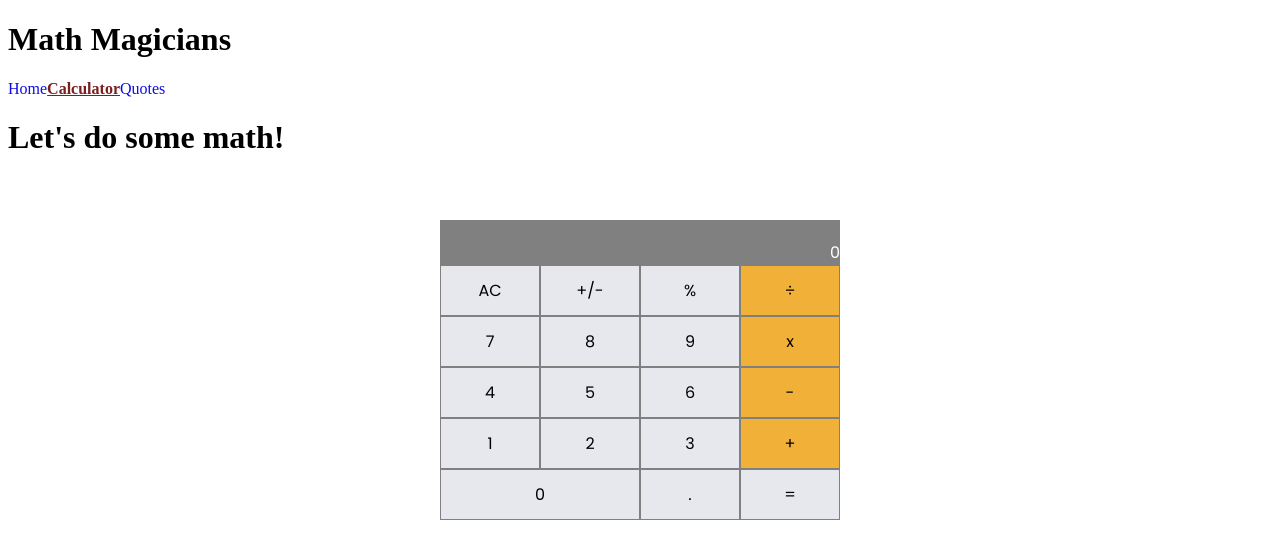
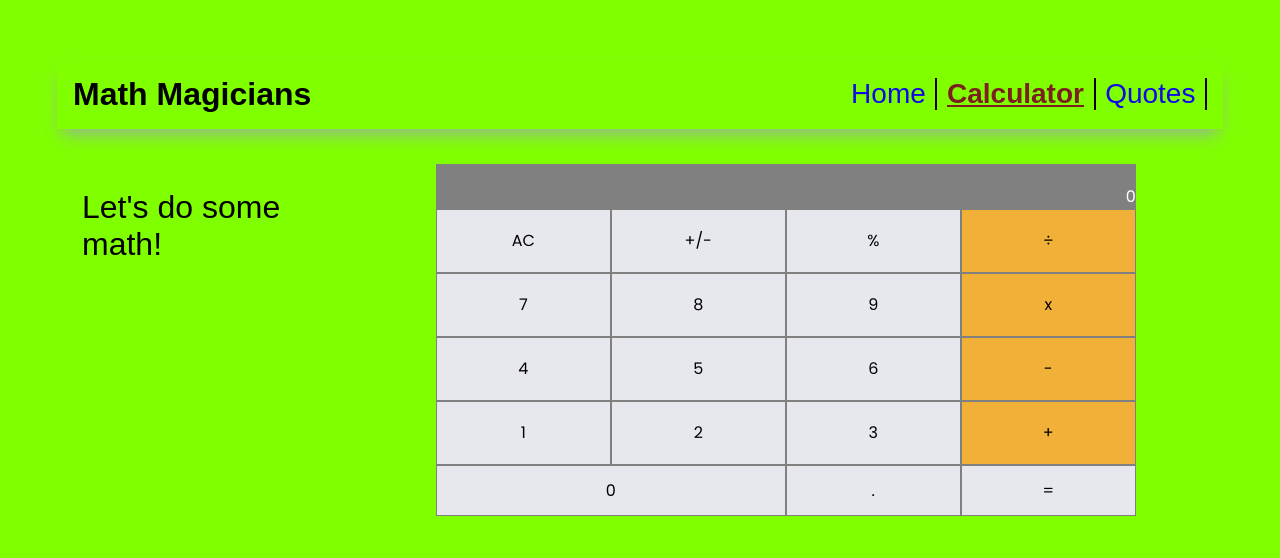
Before and after one commit to Microverse-Fullstack-Program/math_magicians, a React (Create React App) app: page /calculator in a window 1280 px wide. Shown: the top 558 px of the page. Built offline with nearby package versions, Linux system fonts and the light colour scheme.

Commit message:
Add style for pages

```diff
--- a/src/style.css
+++ b/src/style.css
@@ -1,16 +1,104 @@
 @import url('https://fonts.googleapis.com/css2?family=Poppins:ital,wght@0,100;0,200;0,300;0,400;0,500;0,600;0,700;0,800;0,900;1,100;1,200;1,300;1,400;1,500;1,600;1,700;1,800;1,900&display=swap');
 
 *,
-** {
+*::before,
+*::after {
   margin: 0;
   padding: 0;
   box-sizing: border-box;
+  font-family: 'Balsamiq Sans', sans-serif;
+  font-weight: 600;
+  font-style: normal;
+}
+
+body {
+  background-color: chartreuse;
+}
+
+.wrapper {
+  width: 95%;
+  height: max-content;
+  padding: 25px;
+  margin: 0 2.5%;
+  display: flex;
+  flex-direction: column;
+}
+
+.header {
+  display: flex;
+  justify-content: space-between;
+  padding: 1rem;
+  width: 100%;
+  height: max-content;
+  box-shadow: 0 10px 17px -5px #96b498;
+  margin: 3% 0;
+}
+
+.nav-bar {
+  display: flex;
+  align-items: center;
+  gap: 0.6rem;
+}
+
+.nav-bar a {
+  color: #7c1f1f;
+  text-decoration: none;
+  border-right: 2px solid black;
+  padding-right: 0.6rem;
+  font-size: 28px;
+  font-weight: 500;
+}
+
+.nav-bar a:hover {
+  color: #00f;
+  text-decoration: underline;
+  font-weight: bold;
+}
+
+.nav-bar link:nth-last-child(1) {
+  border-right: none;
+  padding-right: 0;
+}
+
+.content-wrapper {
+  background-color: rgb(184, 22, 22);
+  border: 1px solid #000;
+}
+
+.home-content {
+  display: flex;
+  flex-direction: column;
+  gap: 25px;
+  margin-top: 15px;
+}
+
+.home-content p {
+  font-weight:200;
+  font-style: normal;
+  font-size: 22px;
+  text-align: justify;
+  line-height: 38px;
+}
+
+.calcPage {
+  display: grid;
+  grid-template-columns: 1fr 3fr;
+}
+
+.calcHeading {
+  padding: 25px;
+  display: flex;
+  justify-content: center;
+}
+
+.calcHeading h1 {
+  font-weight: normal;
+  font-style: normal;
 }
 
 .calc-container {
   width: max-content;
   margin: auto;
-  margin-top: 5%;
 }
 
 .output-bar {
@@ -27,8 +115,8 @@
 }
 
 .button-rows {
-  width: 40vw;
-  max-width: 400px;
+  width: 70vw;
+  max-width: 700px;
 }
 
 button {
@@ -40,7 +128,7 @@ button {
 
 .button-rows button {
   width: 25%;
-  height: 4vw;
+  height: 5vw;
   background-color: #e7e7ee;
 }
 
@@ -57,3 +145,35 @@ button {
 .button-rows button:last-child {
   background: rgb(241, 176, 55);
 }
+
+.qoutes-wrapper {
+  display: flex;
+  flex-direction: column;
+  gap: 45px;
+  padding-left: 10px;
+}
+
+.math-quote {
+  display: flex;
+  flex-direction: column;
+  gap: 25px;
+  font-size: 20px;
+  font-style: normal;
+  text-align: justify ;
+}
+
+.math-quote li {
+  line-height: 15px;
+  font-weight: normal;
+}
+
+.quote-list {
+  display: flex;
+  flex-direction: column;
+  gap: 25px;
+  padding-left: 35px;
+}
+
+#error-page {
+  margin: auto;
+}
```
